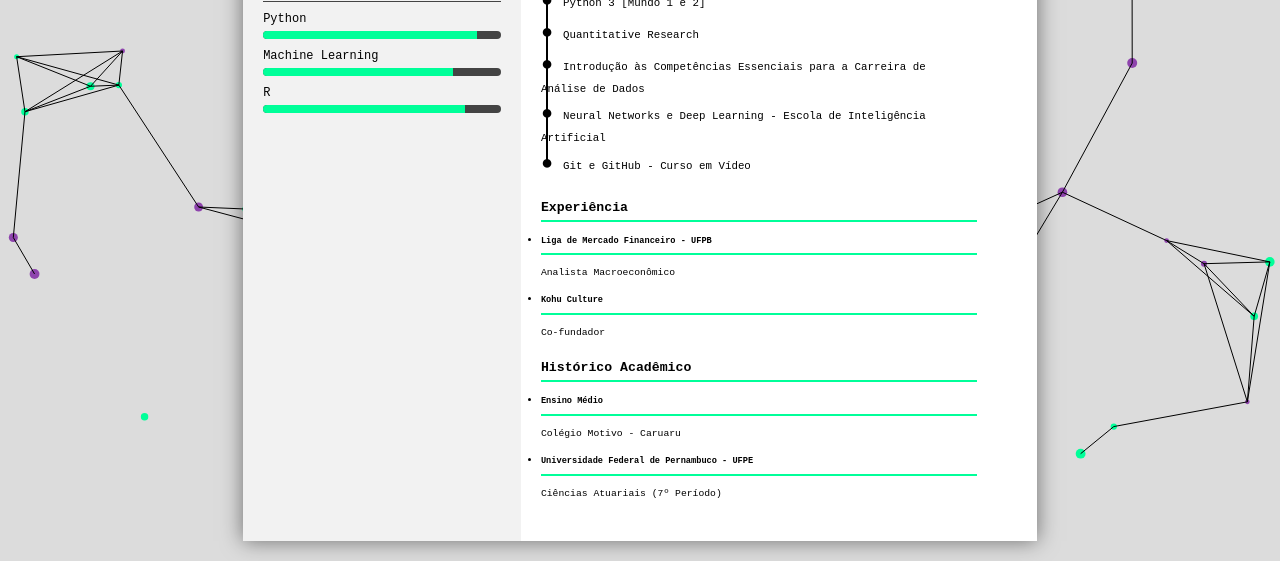
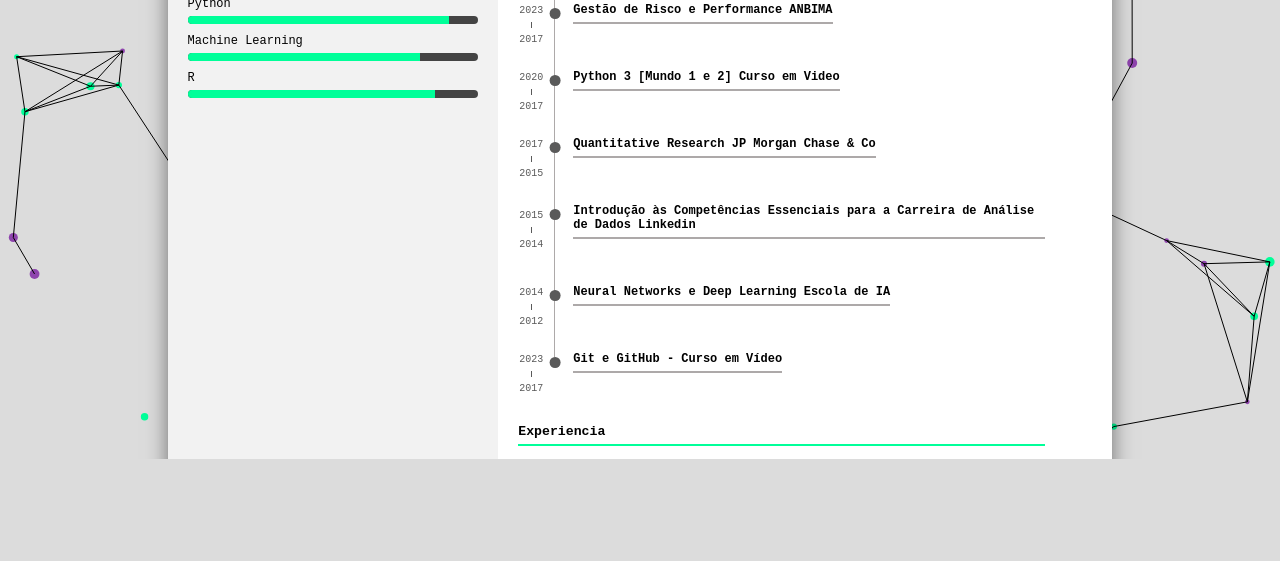
Before and after one commit to gabrieldadcarvalho/gabrieldadcarvalho.github.io, a plain HTML site: page index.html in a window 1280 px wide. Shown: the part 341-902 px from the top of the page. After the commit the page ends 800 px from the top, so only its background shows below. Drawn offline with Linux system fonts and the light colour scheme.

Commit message:
add dot with line and date in left position

```diff
--- a/index.html
+++ b/index.html
@@ -68,29 +68,122 @@
                     <p>Como estudante de Ciências Atuariais na UFPE, nutro um profundo interesse nesta área que engloba probabilidade, estatística, demografia e matemática financeira. Busco constantemente aprimorar meu conhecimento e habilidades tanto no âmbito acadêmico quanto no prático, com o objetivo de evoluir pessoalmente e profissionalmente nas áreas da ciência atuarial e empresarial. Além disso, venho me familiarizando com ferramentas essenciais para análise de dados, como Office, Python, R, Inteligência Artificial e Notion.</p>
                 </section>
                 <section class="cursos">
-                    <h2>Cursos</h2>
-                    <ul class="bar">
-                        <li>Mercado financeiro de A a Z</li>
-                        <li>Gestão de Risco e Performance</li>
-                        <li>Python 3 [Mundo 1 e 2]</li>
-                        <li>Quantitative Research</li>
-                        <li>Introdução às Competências Essenciais para a Carreira de Análise de Dados</li>
-                        <li>Neural Networks e Deep Learning - Escola de Inteligência Artificial</li>
-                        <li>Git e GitHub - Curso em Vídeo</li>
-                    </ul>
+                    <h2 class="titel">Cursos</h2>
+                    <table class="ervaring">
+                        <ol class="ervaring">
+                            <li>
+                                <time class="vertical-date" datetime="2020 - 2023">
+                                    <span>2023</span>
+                                    <span class="vertical-line"></span>
+                                    <span>2020</span>
+                                </time>
+                                <div>
+                                    <h3>Mercado financeiro de A a Z ANBIMA</h3>
+                                    <p></p>
+                                </div>
+                            </li>
+                            <li>
+                                <time class="vertical-date" datetime="2017 - 2023">
+                                    <span>2023</span>
+                                    <span class="vertical-line"></span>
+                                    <span>2017</span>
+                                </time>
+                                <div>
+                                    <h3>Gestão de Risco e Performance ANBIMA</h3>
+                                    <p></p>
+                                </div>
+                            </li>
+                            <li>
+                                <time class="vertical-date" datetime="2017 - 2020">
+                                    <span>2020</span>
+                                    <span class="vertical-line"></span>
+                                    <span>2017</span>
+                                </time>
+                                <div>
+                                    <h3>Python 3 [Mundo 1 e 2] Curso em Video</h3>
+                                    <p></p>
+                                </div>
+                            </li>
+                            <li>
+                                <time class="vertical-date" datetime="2015 - 2017">
+                                    <span>2017</span>
+                                    <span class="vertical-line"></span>
+                                    <span>2015</span>
+                                </time>
+                                <div>
+                                    <h3>Quantitative Research JP Morgan Chase & Co</h3>
+                                    <p></p>
+                                </div>
+                            </li>
+                            <li>
+                                <time class="vertical-date" datetime="2014 - 2015">
+                                    <span>2015</span>
+                                    <span class="vertical-line"></span>
+                                    <span>2014</span>
+                                </time>
+                                <div>
+                                    <h3>Introdução às Competências Essenciais para a Carreira de Análise de Dados Linkedin</h3>
+                                    <p></p>
+                                </div>
+                            </li>
+                            <li>
+                                <time class="vertical-date" datetime="2012 - 2014">
+                                    <span>2014</span>
+                                    <span class="vertical-line"></span>
+                                    <span>2012</span>
+                                </time>
+                                <div>
+                                    <h3>Neural Networks e Deep Learning Escola de IA</h3>
+                                    <p></p>
+                                </div>
+                            </li>
+                            <li>
+                                <time class="vertical-date" datetime="2017 - 2023">
+                                    <span>2023</span>
+                                    <span class="vertical-line"></span>
+                                    <span>2017</span>
+                                </time>
+                                <div>
+                                    <h3>Git e GitHub - Curso em Vídeo</h3>
+                                    <p></p>
+                                </div>
+                            </li>
+                        </ol>
                 </section>
                 <section class="experiencia">
-                    <h2>Experiência</h2>
-                    <ul>
-                        <li><h3>Liga de Mercado Financeiro - UFPB</h3><p>Analista Macroeconômico</p></li>
-                        <li><h3>Kohu Culture</h3><p>Co-fundador</p></li>
-                    </ul>
+                    <h2 class="titel">Experiencia</h2>
+                    <ol>
+                        <li>
+                            <time class="vertical-date" datetime="2017 - 2020"> <span>2024</span>
+                                <span class="vertical-line"></span>
+                                <span>2023</span></time>
+                            <div>
+                                <h3>Kohu Culture <small>| Co-fundador</small></h3>
+                                <p>...</p>
+                            </div>
+                        </li>
+                        <li>
+                            <time class="vertical-date" datetime="2017 - 2020"> <span>2024</span>
+                                <span class="vertical-line"></span>
+                                <span>2023</span></time>
+                            <div>
+                                <h3>Liga de Mercado Financeiro <small>| Analista Macroeconômico</small></h3>
+                                <p>...</p>
+                            </div>
+                        </li>
+                    </ol>
                 </section>
                 <section class="historico-academico">
                     <h2>Histórico Acadêmico</h2>
                     <ul>
-                        <li><h3>Ensino Médio</h3><p>Colégio Motivo - Caruaru</p></li>
-                        <li><h3>Universidade Federal de Pernambuco - UFPE</h3><p>Ciências Atuariais (7º Período)</p></li>
+                        <li>
+                            <h3>Ensino Médio</h3>
+                            <p>Colégio Motivo - Caruaru</p>
+                        </li>
+                        <li>
+                            <h3>Universidade Federal de Pernambuco - UFPE</h3>
+                            <p>Ciências Atuariais (7º Período)</p>
+                        </li>
                     </ul>
                 </section>
             </main>
--- a/styles.css
+++ b/styles.css
@@ -4,18 +4,24 @@
   padding: 0;
   box-sizing: border-box;
 }
-html, body {
+
+html,
+body {
   width: 100%;
   height: 100%;
   font-family: 'JetBrains Mono', monospace;
   font-size: 12px;
+  overflow-x: auto;
+  /* Enable horizontal scrolling */
 }
+
 /* Fundo com animação */
 body {
   background: #DCDCDC;
   position: relative;
-  overflow: auto;
+  overflow-x: auto;
 }
+
 #backgroundCanvas {
   position: fixed;
   top: 0;
@@ -24,6 +30,7 @@ body {
   height: 100%;
   z-index: 0;
 }
+
 /* Centraliza a única página contínua */
 #pageWrapper {
   position: relative;
@@ -34,18 +41,22 @@ body {
   align-items: center;
   padding: 20px;
   gap: 20px;
+  min-width: 250mm;
+  /* Ensure wrapper is at least as wide as the page */
 }
-/* Página com altura automática (cresce conforme o conteúdo) */
+
+/* Página com altura automática (estilo PDF) */
 .page {
-  width: 210mm;
+  width: 250mm;
   height: auto;
   background: #FFFFFF;
   color: #000;
   box-shadow: 0 0 20px rgba(0, 0, 0, 0.5);
   display: flex;
   flex-direction: row;
-  overflow: visible;
+  /* Removed duplicate overflow properties to allow the outer container to manage scrolling */
 }
+
 /* Sidebar */
 .sidebar {
   width: 35%;
@@ -53,6 +64,7 @@ body {
   padding: 20px;
   color: #000;
 }
+
 .sidebar .profile-pic {
   width: 100%;
   max-width: 120px;
@@ -60,14 +72,18 @@ body {
   display: block;
   margin: 0 auto 10px;
 }
+
 .sidebar h1 {
   text-align: center;
   font-size: 1.1em;
   margin-bottom: 15px;
 }
-.sidebar .contato, .sidebar .habilidades {
+
+.sidebar .contato,
+.sidebar .habilidades {
   margin-bottom: 20px;
 }
+
 .sidebar h2 {
   font-size: 0.9em;
   margin-bottom: 10px;
@@ -75,16 +91,20 @@ body {
   padding-bottom: 5px;
   text-align: center;
 }
+
 .sidebar p {
   font-size: 0.6em;
 }
+
 /* Progress bars */
 .skill {
   margin-bottom: 10px;
 }
+
 .skill span {
   font-size: 1em;
 }
+
 .progress {
   width: 100%;
   background: #444;
@@ -92,33 +112,42 @@ body {
   overflow: hidden;
   margin-top: 5px;
 }
+
 .progress-bar {
   height: 8px;
   background: #00ff99;
 }
+
 /* Conteúdo principal */
 .content {
   width: 60%;
   padding: 20px;
   height: auto;
 }
+
 .content section {
   margin-bottom: 20px;
 }
+
 .content h2 {
   font-size: 1.1em;
   border-bottom: 2px solid #00ff99;
   padding-bottom: 5px;
   margin-bottom: 10px;
 }
+
 .content h3 {
-  font-size: 0.8em;
-  border-bottom: 2px solid #00ff99;
+  font-size: 1em;
+  border-bottom: 2px solid rgb(173, 169, 169);
   padding-bottom: 5px;
   margin-bottom: 10px;
 }
 
-.content p, .content ul {
+.content p{
+  font-size: 14px;
+  text-align: justify
+}
+.content ul {
   font-size: 0.9em;
   line-height: 1.6;
   margin-bottom: 10px;
@@ -128,22 +157,27 @@ body {
   color: #00ff99;
   text-decoration: none;
 }
+
 .content a:hover {
   text-decoration: underline;
 }
+
 /* Ícones e links */
 .icon-container {
   display: inline-flex;
   align-items: center;
   margin-right: 15px;
 }
+
 .icon-container a {
   text-decoration: none;
   color: #007bff;
 }
+
 .icon-container a:hover {
   text-decoration: underline;
 }
+
 .icon {
   width: 12px;
   height: 12px;
@@ -151,41 +185,66 @@ body {
   vertical-align: middle;
 }
 
-.bar {
-  list-style: none;
-}
-.bar >li {
-  position: relative;
-}
-.bar>li:before {
-  content: '\25CF';
-  margin-right: 10px;
-  font-size: 20px;
-}
-.bar>li:after {
-  position: absolute;
-  left: 0;
-  top: 0;
-  content: '';
-  border-left: 2px solid black;
-  margin-left: 5px;
-  height: 100%;
-}
-.bar >li:first-of-type:after {
-  top: 50%;
-}
-.bar >li:last-of-type:after {
-  top: -50%;
+ol {
+  margin: 2rem 0 0rem 3rem
 }
 
-/* Responsividade */
-@media (max-width: 800px) {
-  .page {
-    width: 90%;
-    height: auto;
-    flex-direction: column;
-  }
-  .sidebar, .content {
-    width: 100%;
-  }
+li {
+  position: relative;
+  border-left: 0.1rem solid rgb(173, 169, 169);
+  padding:0rem 0rem 3rem 1.5rem;
+  display: flex;
+  gap: 0.6rem;
 }
+
+/* Remove a borda no último li, se desejar */
+li:last-of-type {
+  border-left: transparent solid 0.1rem;
+}
+
+/* Dot centralizado na linha */
+li::before {
+  content: '';
+  position: absolute;
+  top: 0;
+  left: 0;
+  width: 0.9rem;
+  height: 0.9rem;
+  background-color: rgb(90, 90, 90);
+  border-radius: 50%;
+  transform: translate(-50%, 0);
+}
+
+/* Ajuste para o <time> ficar fora do li, à esquerda */
+li time {
+  font-size: 10px;
+  position: absolute;
+  left: -8rem; /* Ajuste este valor conforme necessário */
+  top: 100rem;      /* Alinhar verticalmente com o ponto ou texto */
+  width: 7rem; /* Largura para alinhar corretamente (opcional) */
+  text-align: right;
+  color: rgb(90, 90, 90);
+}
+
+li > div {
+  position: relative;
+  top: -5px; /* Ajuste este valor para mover para cima (valor negativo) ou para baixo (valor positivo) */
+}
+
+/* Position the vertical date container close to the dot */
+.vertical-date {
+  position: absolute;
+  left: -5.5rem; /* Adjust this value to bring it closer or further from the dot */
+  top: 26%;    /* Align vertically with the dot */
+  transform: translateY(-50%);
+  display: flex;
+  flex-direction: column;
+  align-items: center;
+}
+
+.vertical-line {
+  width: 1px;
+  height: 0.5rem;  /* Adjust the height as needed */
+  background: rgb(90, 90, 90);
+  margin: 0.5rem 0;
+}
```
